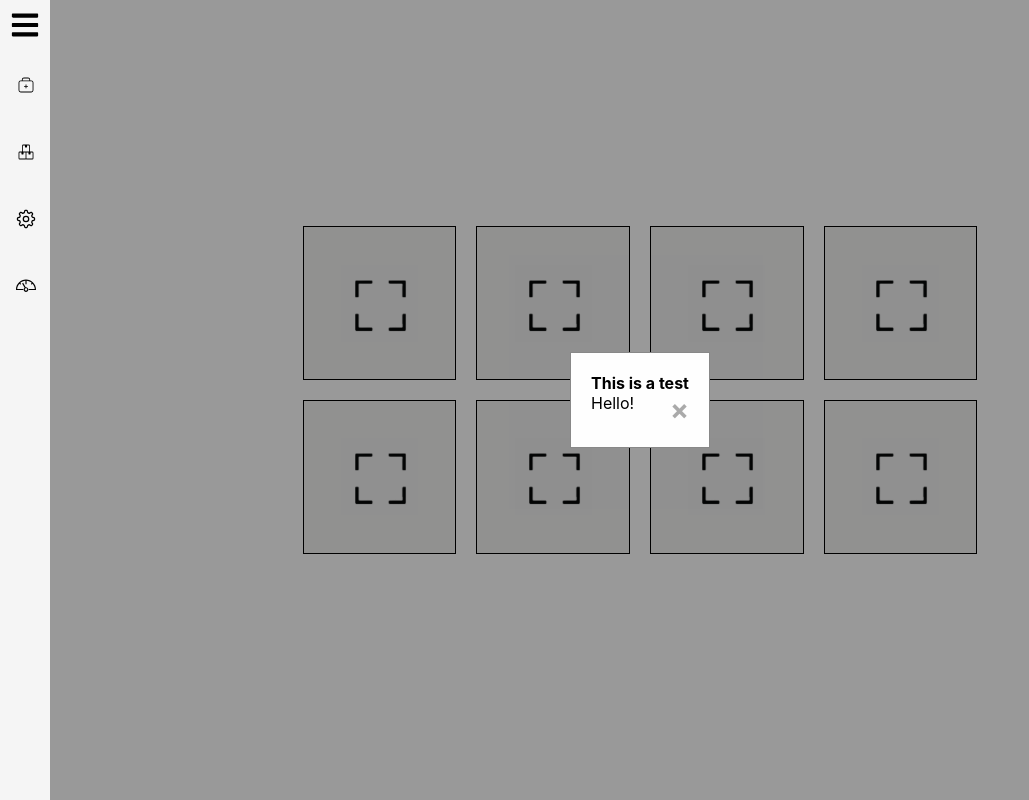
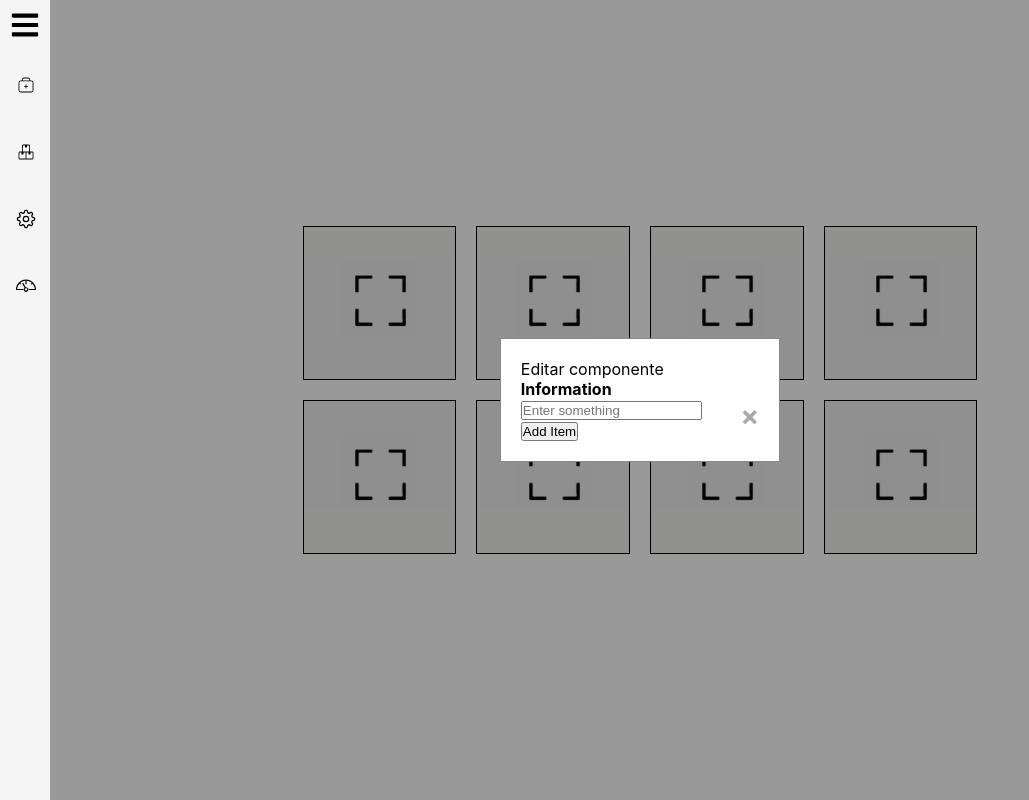
Before and after one commit to Inteli-College/2024-T0008-EC05-G05, a React (Create React App) app in the folder src/frontend/cardiobot/: page /supplies in a window 1280 px wide. Both pictures are taken after a click on the button 379 px from the left and 303 px from the top of the page. Shown: the whole page, without its empty margins (0-1029 px from the left). Built offline with nearby package versions, Linux system fonts and the light colour scheme; the HTML template or start-up script is replaced by a standard one.

Commit message:
feat Add the option to input items to each box and draft of the Backend

```diff
--- a/src/frontend/cardiobot/src/components/Supplies_popup/supplie-popup.js
+++ b/src/frontend/cardiobot/src/components/Supplies_popup/supplie-popup.js
@@ -1,15 +1,71 @@
-import React from 'react';
+import React, { useState } from 'react';
 import './Popup.css';
 
-const ModalCreated = ({ isOpen, onRequestClose }) => {
+const ModalCreated = ({ isOpen, onRequestClose, placeholder, inputValue, onInputChange }) => {
+  // State to manage items in the modal
+  const [items, setItems] = useState([]);
+
+  // Function to add item
+  const addItem = () => {
+    if (inputValue.trim() !== '') {
+      // Make GET request using inputValue
+      // Assume you have a function to make GET requests, replace 'fetchData' with your actual function
+      fetchData(inputValue).then((data) => {
+        // Update items state with the retrieved data
+        setItems([...items, data]);
+        // Clear input field
+        onInputChange(''); // Clear input value in parent component
+      }).catch(error => {
+        console.error('Error fetching data:', error);
+      });
+    }
+  };
+
+  // Placeholder function for fetchData
+  const fetchData = (inputValue) => {
+    // Simulating a GET request with a timeout
+    return new Promise((resolve, reject) => {
+      setTimeout(() => {
+        resolve(inputValue); // Simulating that we receive the inputValue as data
+      }, 1000); // Simulating a 1 second delay
+    });
+  };
+
+  // Function to remove item by index
+  const removeItem = (index) => {
+    const updatedItems = [...items];
+    updatedItems.splice(index, 1);
+    setItems(updatedItems);
+  };
+
   return (
     <div>
       {isOpen && (
         <div className="modal">
           <div className="modal-content">
-            <h4>This is a test </h4>
+            <header>Editar componente</header>
+            <h4>Information </h4>
             <span className="close" onClick={onRequestClose}>&times;</span>
-            <p>Hello!</p>
+            <div>
+              {/* Input field to add item */}
+              <input
+                type="text"
+                placeholder={placeholder}
+                value={inputValue}
+                onChange={(e) => onInputChange(e.target.value)} // Update input value in parent component
+              />
+              {/* Button to add item */}
+              <button onClick={addItem}>Add Item</button>
+            </div>
+            {/* Display items */}
+            <ul>
+              {items.map((item, index) => (
+                <li key={index}>
+                  {item} {/* Display retrieved data */}
+                  <button onClick={() => removeItem(index)}>Remove</button>
+                </li>
+              ))}
+            </ul>
           </div>
         </div>
       )}
--- a/src/frontend/cardiobot/src/pages/supplies/supplies.css
+++ b/src/frontend/cardiobot/src/pages/supplies/supplies.css
@@ -14,6 +14,7 @@
 
   .Item {
     display: flex; /* Use flexbox */
+    flex-direction: column; /* Display items vertically */
     justify-content: center; /* Center items horizontally */
     align-items: center; /* Center items vertically */
     margin: 0 10px; /* Add some space between items */
@@ -23,6 +24,13 @@
     background-color: #F1F1F0;
   }
 
+  .ButtonContainer {
+    display: flex;
+    flex-direction: column; /* Display items vertically */
+    justify-content: center; /* Center items horizontally */
+    align-items: center; /* Center items vertically */
+  }
+
   #home_button {
     width: 6vw;
     height: 6vw;
@@ -30,6 +38,10 @@
     background-size: cover;
     border: none;
   }
+
+  #indivudual_name {
+    text-align: center;
+    margin-top: 9px;}
 
 
 
--- a/src/frontend/cardiobot/src/pages/supplies/supplies.js
+++ b/src/frontend/cardiobot/src/pages/supplies/supplies.js
@@ -7,13 +7,16 @@ const Supplies = () => {
   // State for sidebar
   const [sidebarOpen, setSidebarOpen] = useState(false);
 
+  // State to manage input field values for each modal
+  const [inputValues, setInputValues] = useState(Array(8).fill(''));
+
+  // State for modals
+  const [modalOpen, setModalOpen] = useState(Array(8).fill(false));
+
   // Function to toggle sidebar
   const toggleSidebar = () => {
     setSidebarOpen(!sidebarOpen);
   };
-
-  // State for modals
-  const [modalOpen, setModalOpen] = useState(Array(8).fill(false));
 
   // Function to open a specific modal
   const openModal = (index) => {
@@ -29,34 +32,53 @@ const Supplies = () => {
     setModalOpen(newModalOpen);
   };
 
+  // Function to handle input value change for a specific modal
+  const handleInputChange = (value, index) => {
+    const newInputValues = [...inputValues];
+    newInputValues[index] = value;
+    setInputValues(newInputValues);
+  };
+
   return (
     <div className="Container">
       {/* Sidebar component */}
       <Sidebar open={sidebarOpen} toggleSidebar={toggleSidebar} />
-
       <div className="Row">
         {[0, 1, 2, 3].map((index) => (
           <div key={index} className="Item">
+            <div className="ButtonContainer">
             <button id="home_button" onClick={() => openModal(index)}></button>
+            </div>
             <ModalCreated
               isOpen={modalOpen[index]} // Pass the modal state value here
               onRequestClose={() => closeModal(index)} // Pass the function to close the modal
               className="modal"
               overlayClassName="overlay"
-            ></ModalCreated>
+              placeholder="Enter something" // Placeholder for input field
+              inputValue={inputValues[index]} // Pass the input value to the modal
+              onInputChange={(value) => handleInputChange(value, index)} // Pass function to handle input change
+            />
+            <p id="indivudual_name" key={index}>{inputValues[index]}</p>
           </div>
+
         ))}
       </div>
       <div className="Row">
         {[4, 5, 6, 7].map((index) => (
           <div key={index} className="Item">
+          <div className="ButtonContainer">
           <button id="home_button" onClick={() => openModal(index)}></button>
+          </div>
           <ModalCreated
             isOpen={modalOpen[index]} // Pass the modal state value here
             onRequestClose={() => closeModal(index)} // Pass the function to close the modal
             className="modal"
             overlayClassName="overlay"
-            ></ModalCreated>
+            placeholder="Enter something" // Placeholder for input field
+            inputValue={inputValues[index]} // Pass the input value to the modal
+            onInputChange={(value) => handleInputChange(value, index)} // Pass function to handle input change
+          />
+          <p id="indivudual_name" key={index}>{inputValues[index]}</p>
         </div>
         ))}
       </div>
```
Lines whose indentation alone changed are shown as unchanged.
